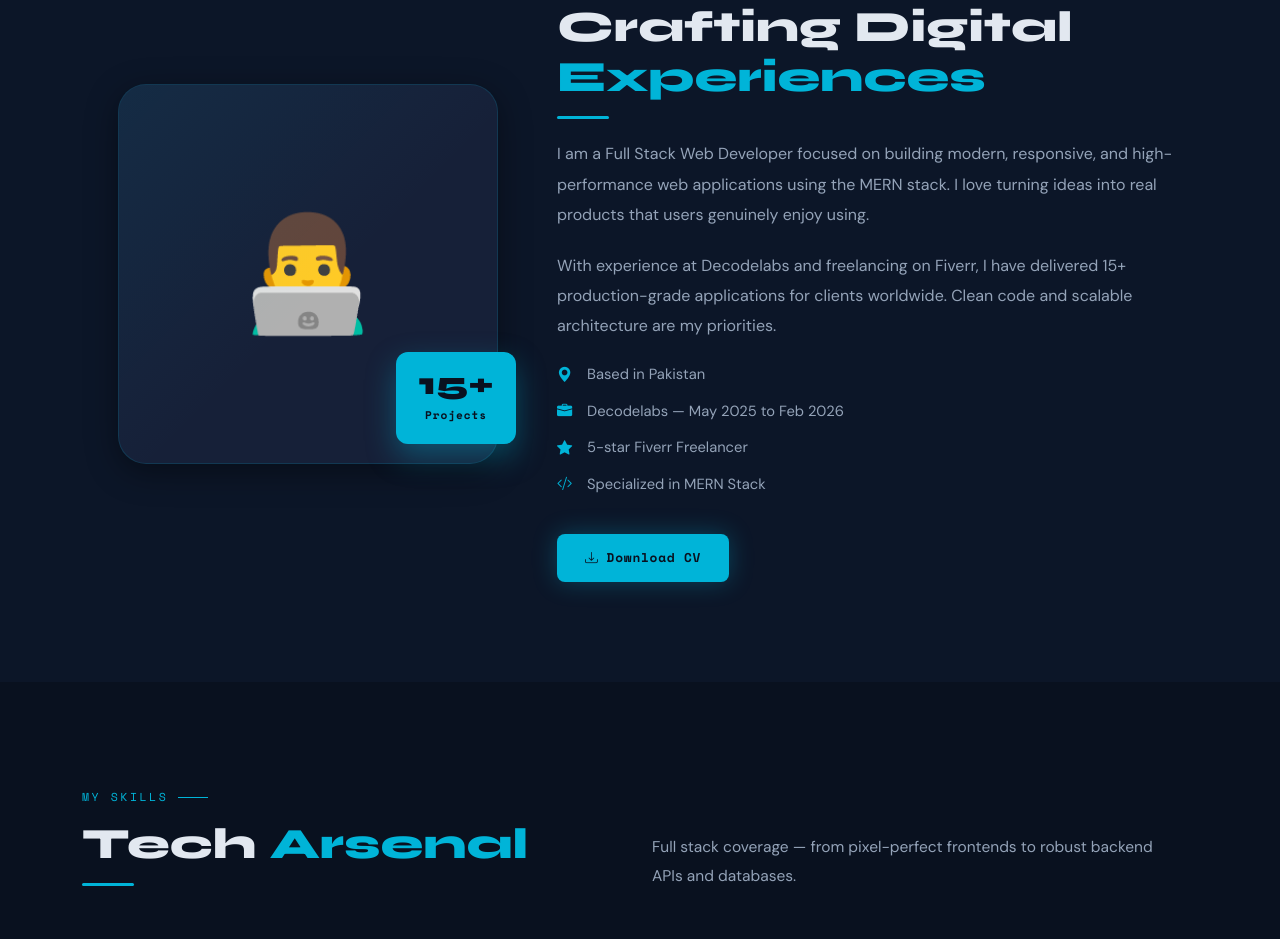
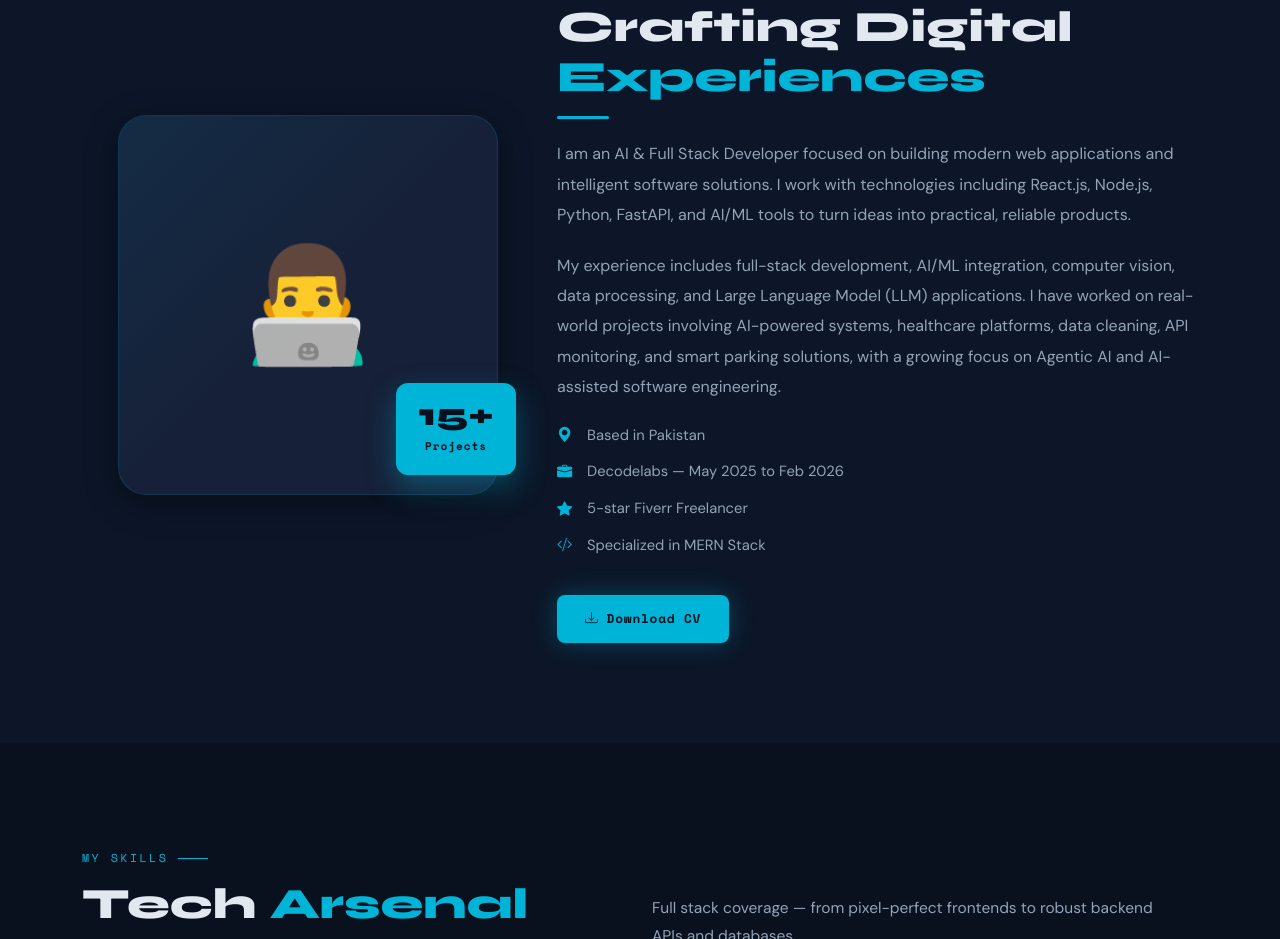
Before and after one commit to Zahoorabbas444/Hassan_Mehdi_Portfolio, a plain HTML site: page frontend/index.html in a window 1280 px wide. Shown: the part 1045-1984 px from the top of the page. Drawn offline with nearby package versions, Linux system fonts and the light colour scheme.

Commit message:
Update index.html

```diff
--- a/frontend/index.html
+++ b/frontend/index.html
@@ -165,8 +165,8 @@
           <span class="section-tag">About Me</span>
           <h2 class="section-title">Crafting Digital <span class="accent-text">Experiences</span></h2>
           <div class="section-line"></div>
-          <p class="about-bio">I am a Full Stack Web Developer focused on building modern, responsive, and high-performance web applications using the MERN stack. I love turning ideas into real products that users genuinely enjoy using.</p>
-          <p class="about-bio">With experience at Decodelabs and freelancing on Fiverr, I have delivered 15+ production-grade applications for clients worldwide. Clean code and scalable architecture are my priorities.</p>
+          <p class="about-bio">I am an AI & Full Stack Developer focused on building modern web applications and intelligent software solutions. I work with technologies including React.js, Node.js, Python, FastAPI, and AI/ML tools to turn ideas into practical, reliable products.</p>
+          <p class="about-bio">My experience includes full-stack development, AI/ML integration, computer vision, data processing, and Large Language Model (LLM) applications. I have worked on real-world projects involving AI-powered systems, healthcare platforms, data cleaning, API monitoring, and smart parking solutions, with a growing focus on Agentic AI and AI-assisted software engineering.</p>
           <ul class="about-facts" aria-label="Quick facts">
             <li><i class="bi bi-geo-alt-fill" aria-hidden="true"></i> Based in Pakistan</li>
             <li><i class="bi bi-briefcase-fill" aria-hidden="true"></i> Decodelabs — May 2025 to Feb 2026</li>
```
